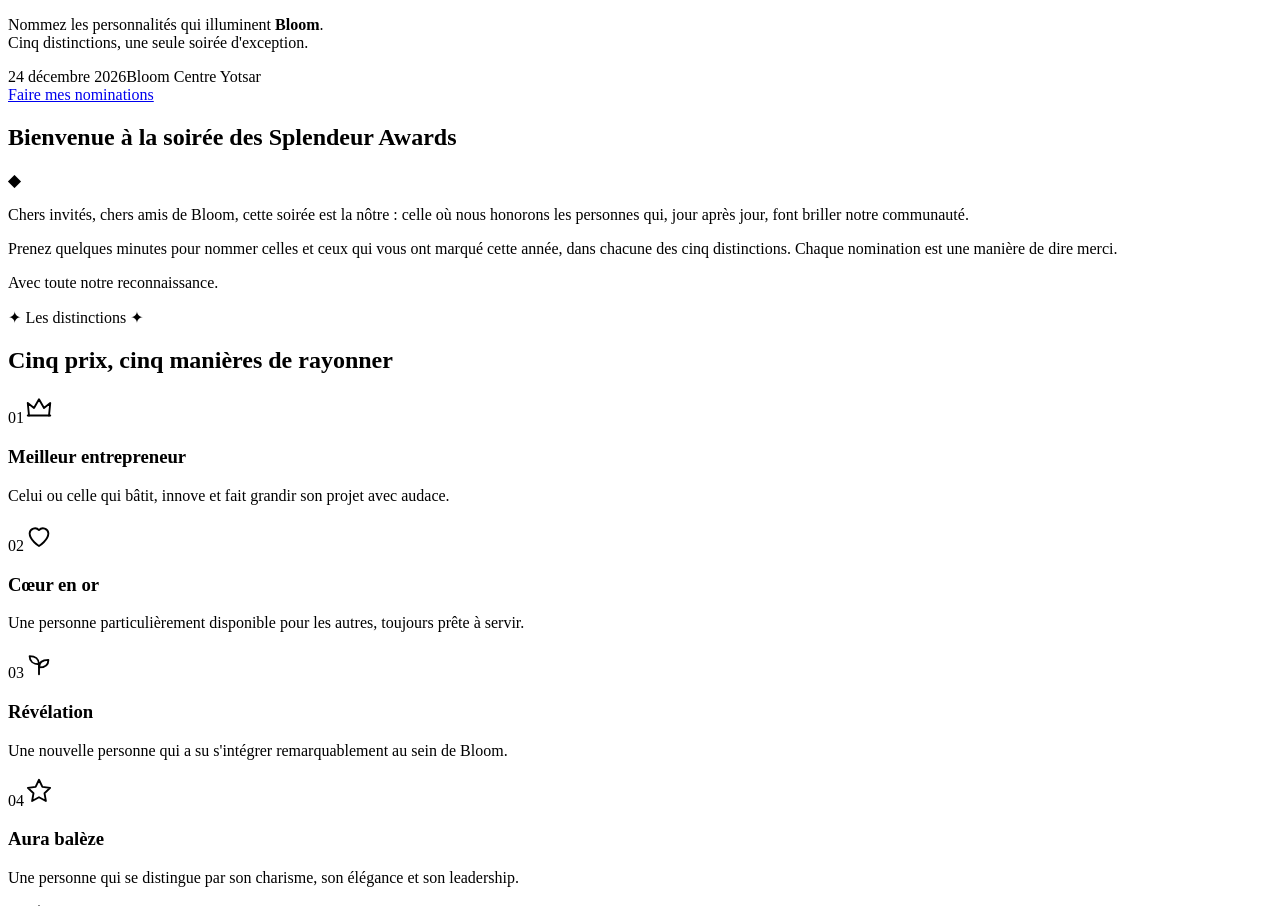
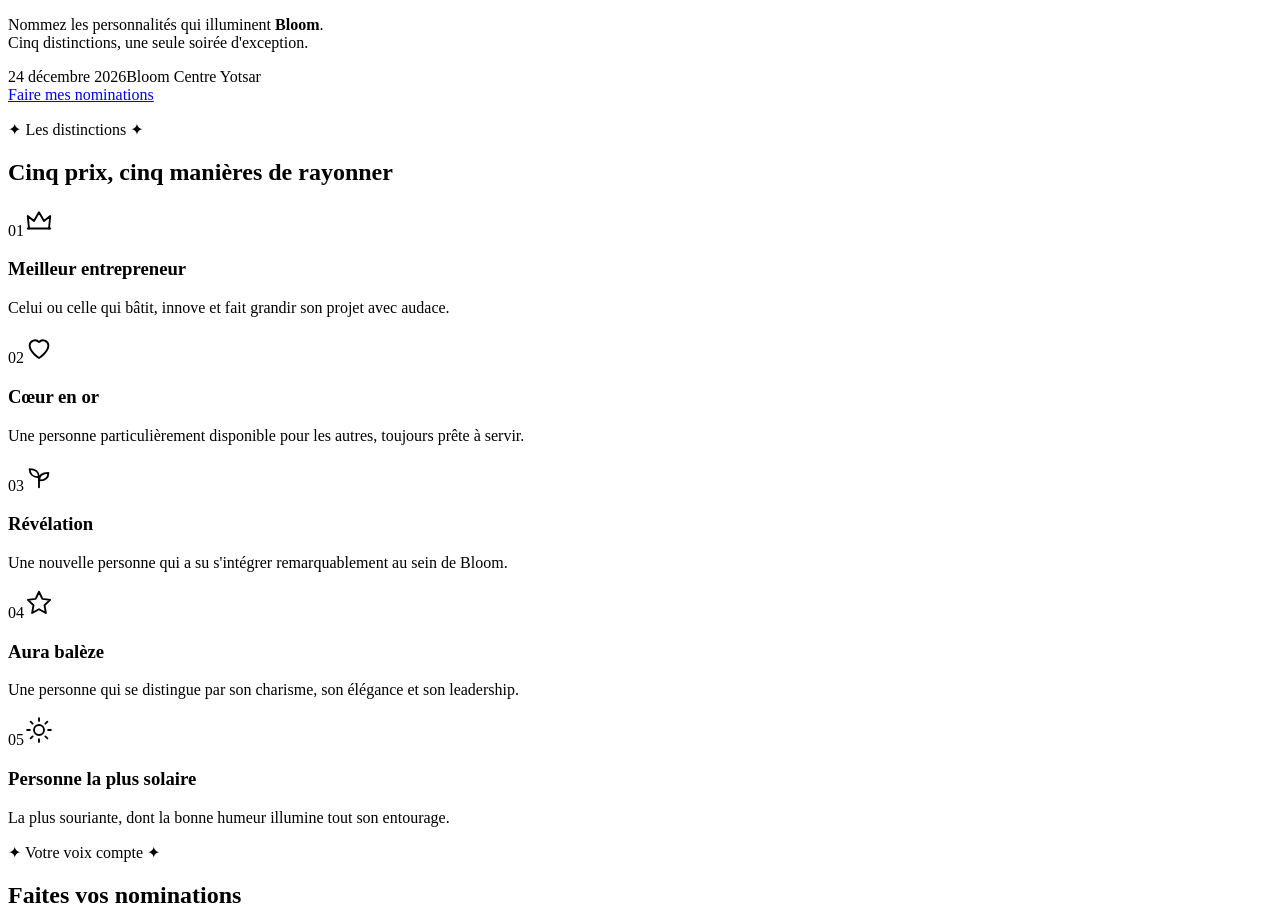
Before and after one commit to Meango456/AWARDS-bloom-yotsar, a React (Vite) app: page / in a window 1280 px wide. Shown: the part 1280-2186 px from the top of the page. Built offline with nearby package versions, Linux system fonts and the light colour scheme; no server answers; the HTML template or start-up script is replaced by a standard one; a web font is replaced by a local one.

Commit message:
Remove Welcome component from App.jsx

```diff
--- a/src/App.jsx
+++ b/src/App.jsx
@@ -2,7 +2,7 @@ import React, { useEffect, useState } from 'react'
 import { motion } from 'framer-motion'
 import Particles from './components/Particles.jsx'
 import Hero from './components/Hero.jsx'
-import Welcome from './components/Welcome.jsx'
+
 import Categories from './components/Categories.jsx'
 import NominationForm from './components/NominationForm.jsx'
 import Admin from './components/Admin.jsx'
@@ -31,7 +31,7 @@ export default function App() {
       ) : (
         <main>
           <Hero />
-          <Welcome />
+
           <Categories />
           <NominationForm />
           <footer className="footer">
```
